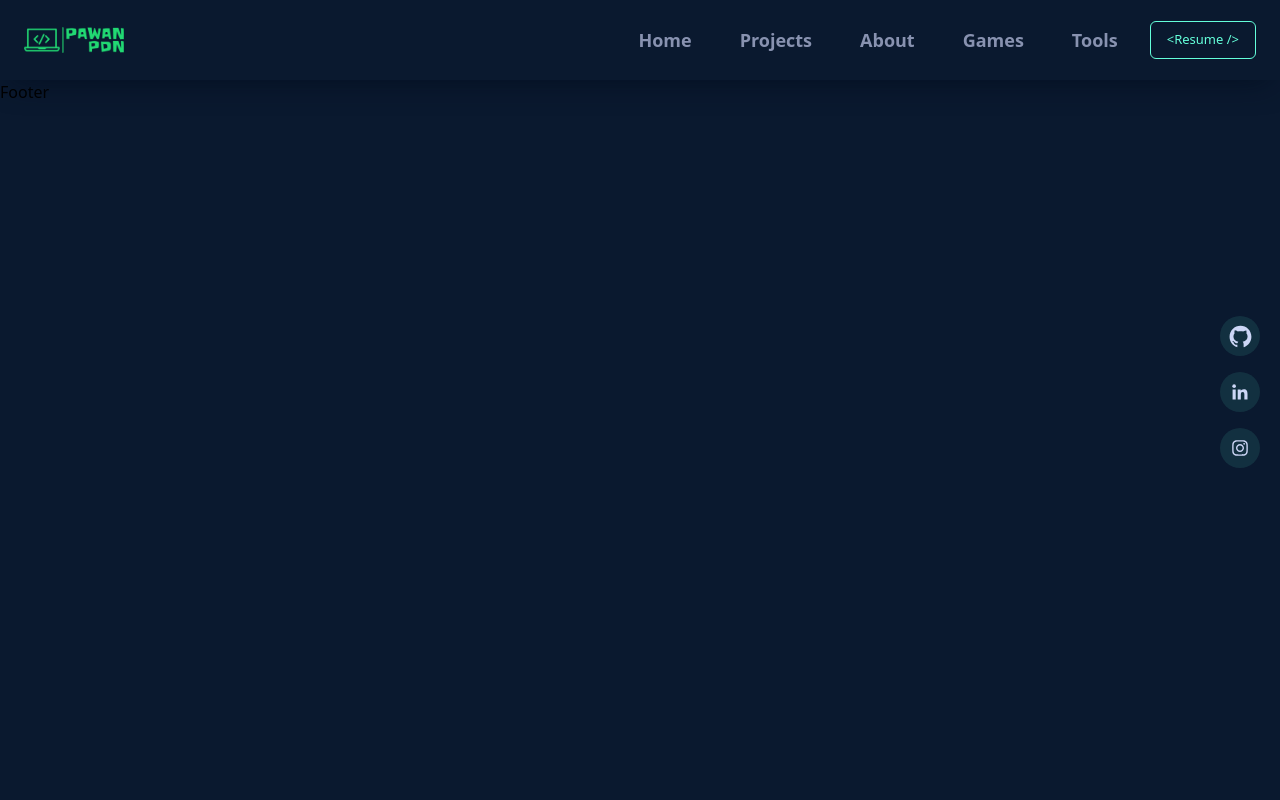
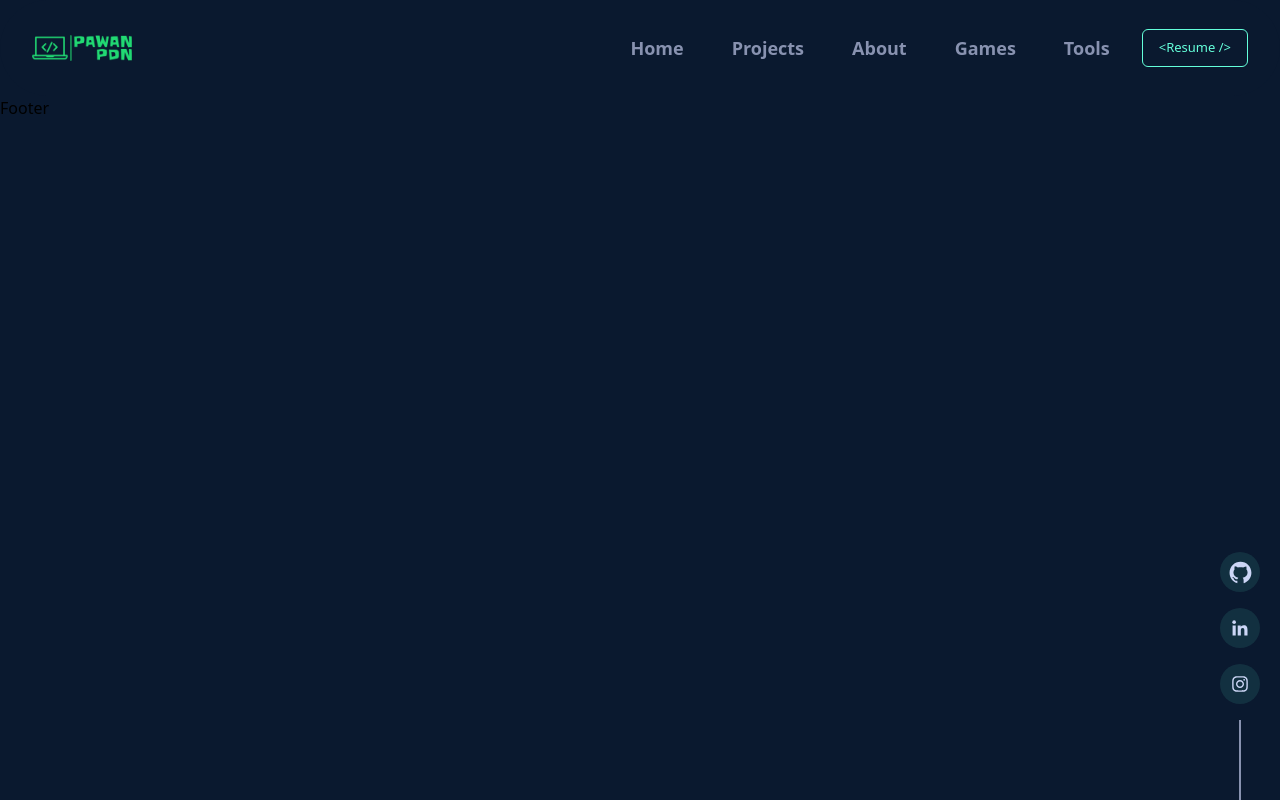
Before and after one commit to pawanpdn-671/portfolioV2, a Next.js app: page / in a window 1280 px wide. Built offline with nearby package versions, Linux system fonts and the light colour scheme.

Commit message:
social link added

```diff
--- a/app/layout.tsx
+++ b/app/layout.tsx
@@ -20,7 +20,7 @@ export default function RootLayout({
 }) {
 	return (
 		<html lang="en">
-			<body className="w-full h-screen bg-bodyColor overflow-x-hidden overflow-y-auto scroll-smooth">
+			<body className="w-full min-h-screen bg-bodyColor overflow-x-hidden overflow-y-auto scroll-smooth">
 				<Navbar />
 				{children}
 				<SocialLink />
--- a/components/Navbar.tsx
+++ b/components/Navbar.tsx
@@ -5,9 +5,28 @@ import Link from "next/link";
 import { motion } from "framer-motion";
 
 const Navbar = () => {
+	const [scrolled, setScrolled] = useState(false);
+
+	const checkScroll = () => {
+		if (window.scrollY === 0) {
+			setScrolled(false);
+		} else setScrolled(true);
+	};
+
+	useEffect(() => {
+		window.addEventListener("scroll", checkScroll);
+		// return window.removeEventListener("scroll", checkScroll);
+	}, [scrolled]);
+
 	return (
-		<div className="w-full shadow-navbarShadow h-20 lg:h-30 sticky top-0 z-50 bg-bodyColor px-6">
-			<div className="max-w-container h-full mx-auto py-1 font-titleFont flex items-center justify-between">
+		<div
+			className={`sticky w-full ${
+				scrolled ? "h-20 " : "h-24"
+			} h-20 lg:h-30 top-0 z-50 transition-all delay-100 duration-300 ease-in`}>
+			<div
+				className={`max-w-container h-full mx-auto py-1 font-titleFont flex items-center justify-between ${
+					scrolled ? "shadow-navbarShadow" : ""
+				} px-8 rounded-full bg-bodyColor transition-all delay-100 duration-300 ease-in`}>
 				<motion.div
 					initial={{ opacity: 0 }}
 					animate={{ opacity: 1 }}
--- a/components/SocialLink.tsx
+++ b/components/SocialLink.tsx
@@ -1,32 +1,48 @@
 "use client";
 import { AiOutlineGithub, AiOutlineInstagram } from "react-icons/ai";
 import { BiLogoLinkedin } from "react-icons/bi";
+import { motion } from "framer-motion";
 
 const SocialLink = () => {
 	return (
-		<div className="hidden h-screen justify-center xl:flex fixed flex-col bottom-0 right-[20px] text-textLight gap-4 z-50">
+		<div className="hidden h-screen justify-end items-center xl:flex fixed flex-col bottom-0 right-[20px] text-textLight gap-4 z-50">
 			<div className="flex flex-col gap-4">
-				<a href="https://github.com/pawanpdn-671" target="_blank">
+				<motion.a
+					initial={{ y: -10, opacity: 0 }}
+					animate={{ y: 0, opacity: 1 }}
+					transition={{ duration: 0.1, delay: 0.2 }}
+					href="https://github.com/pawanpdn-671"
+					target="_blank">
 					<span className="w-10 h-10 text-xl bg-hoverColor rounded-full inline-flex items-center justify-center hover:text-textGreen cursor-pointer hover:scale-110 transition-all duration-200">
 						<AiOutlineGithub fontSize={"25px"} />
 					</span>
-				</a>
-				<a
+				</motion.a>
+				<motion.a
+					initial={{ y: -10, opacity: 0 }}
+					animate={{ y: 0, opacity: 1 }}
+					transition={{ duration: 0.1, delay: 0.3 }}
 					href="https://www.linkedin.com/in/pawan-pradhan-363482221/"
 					target="_blank">
 					<span className="w-10 h-10 text-xl bg-hoverColor rounded-full inline-flex items-center justify-center hover:text-textGreen cursor-pointer hover:scale-110 transition-all duration-200">
 						<BiLogoLinkedin />
 					</span>
-				</a>
-				<a
+				</motion.a>
+				<motion.a
+					initial={{ y: -10, opacity: 0 }}
+					animate={{ y: 0, opacity: 1 }}
+					transition={{ duration: 0.1, delay: 0.4 }}
 					href="https://www.instagram.com/pawan_pradhan_fd/"
 					target="_blank">
 					<span className="w-10 h-10 text-xl bg-hoverColor rounded-full inline-flex items-center justify-center hover:text-textGreen cursor-pointer hover:scale-110 transition-all duration-200">
 						<AiOutlineInstagram />
 					</span>
-				</a>
+				</motion.a>
 			</div>
-			<div className="w-[2px] h"></div>
+			<motion.div
+				initial={{ y: "100%", opacity: 0 }}
+				animate={{ y: 0, opacity: 1 }}
+				transition={{ duration: 0.1, delay: 0.1 }}
+				className="w-[2px] h-20 bg-textDark"></motion.div>
 		</div>
 	);
 };
--- a/tailwind.config.js
+++ b/tailwind.config.js
@@ -28,7 +28,7 @@ module.exports = {
 				gameFont: ["gameFont", "sans-serif"],
 			},
 			boxShadow: {
-				navbarShadow: "0 10px 30px -10px rgba(2, 12, 27, 0.7)",
+				navbarShadow: "0 3px 25px -2px rgba(2, 12, 27, 0.5)",
 			},
 			colors: {
 				bodyColor: "#0A192F",
```
